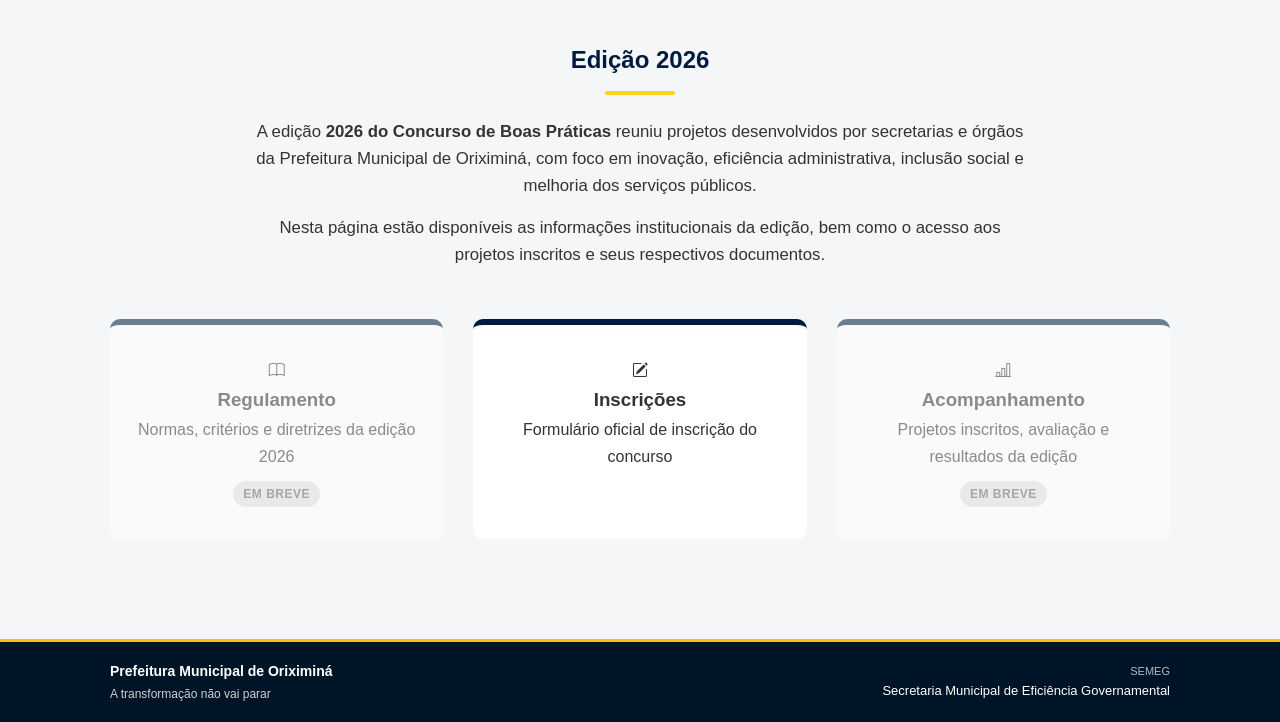
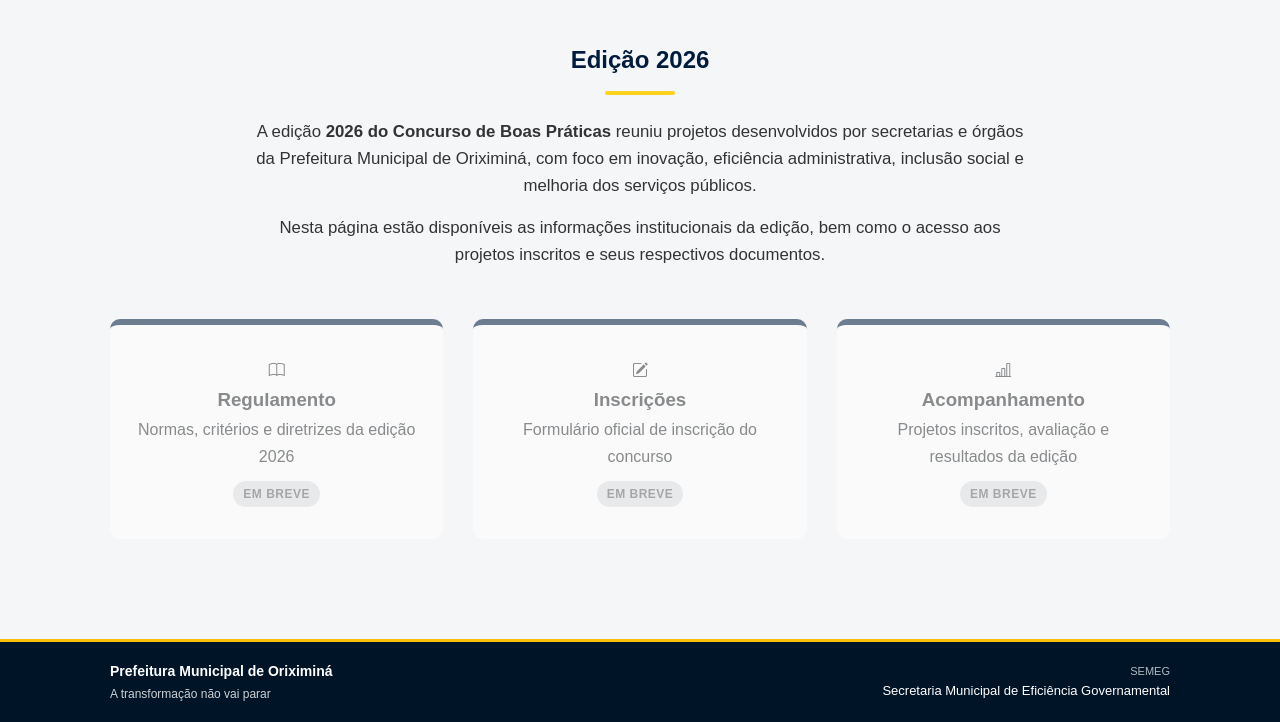
Before and after one commit to HectorCardoso53/boas-praticas-2025, a website: page boas praticas 2026/projetos-2026.html in a window 1280 px wide. Shown: the part 532-1254 px from the top of the page. Drawn offline with nearby package versions, Linux system fonts and the light colour scheme.

Commit message:
feat: desativa card de inscrições 2026 com badge em breve

```diff
--- a/boas praticas 2026/projetos-2026.html
+++ b/boas praticas 2026/projetos-2026.html
@@ -75,13 +75,14 @@
         <span class="acao-badge-inativo">Em breve</span>
       </div>
 
-      <a href="/boas praticas 2026/inscricao-2026.html" class="acao-card">
+      <div class="acao-card acao-inativo">
         <span class="acao-icone">
           <i class="bi bi-pencil-square"></i>
         </span>
         <h3>Inscrições</h3>
         <p>Formulário oficial de inscrição do concurso</p>
-      </a>
+        <span class="acao-badge-inativo">Em breve</span>
+      </div>
 
       <div class="acao-card acao-inativo">
         <span class="acao-icone">
```
